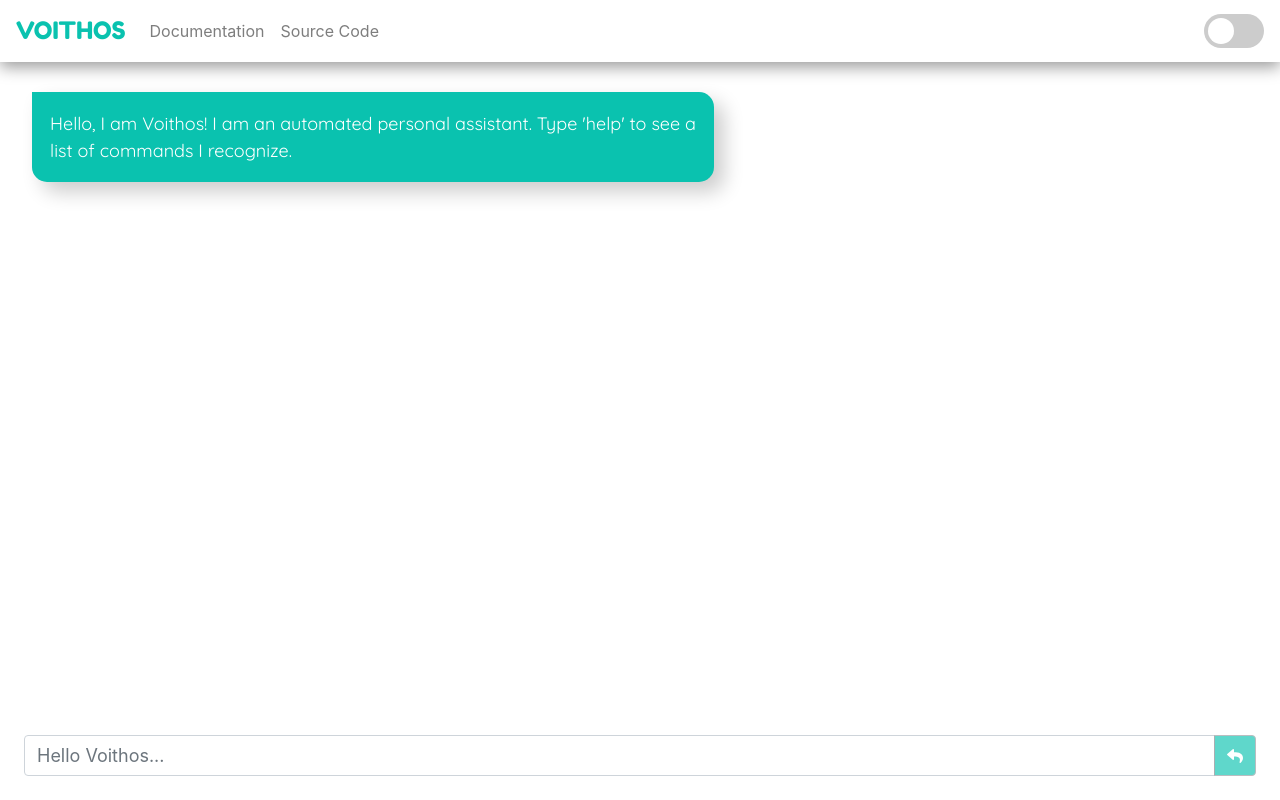
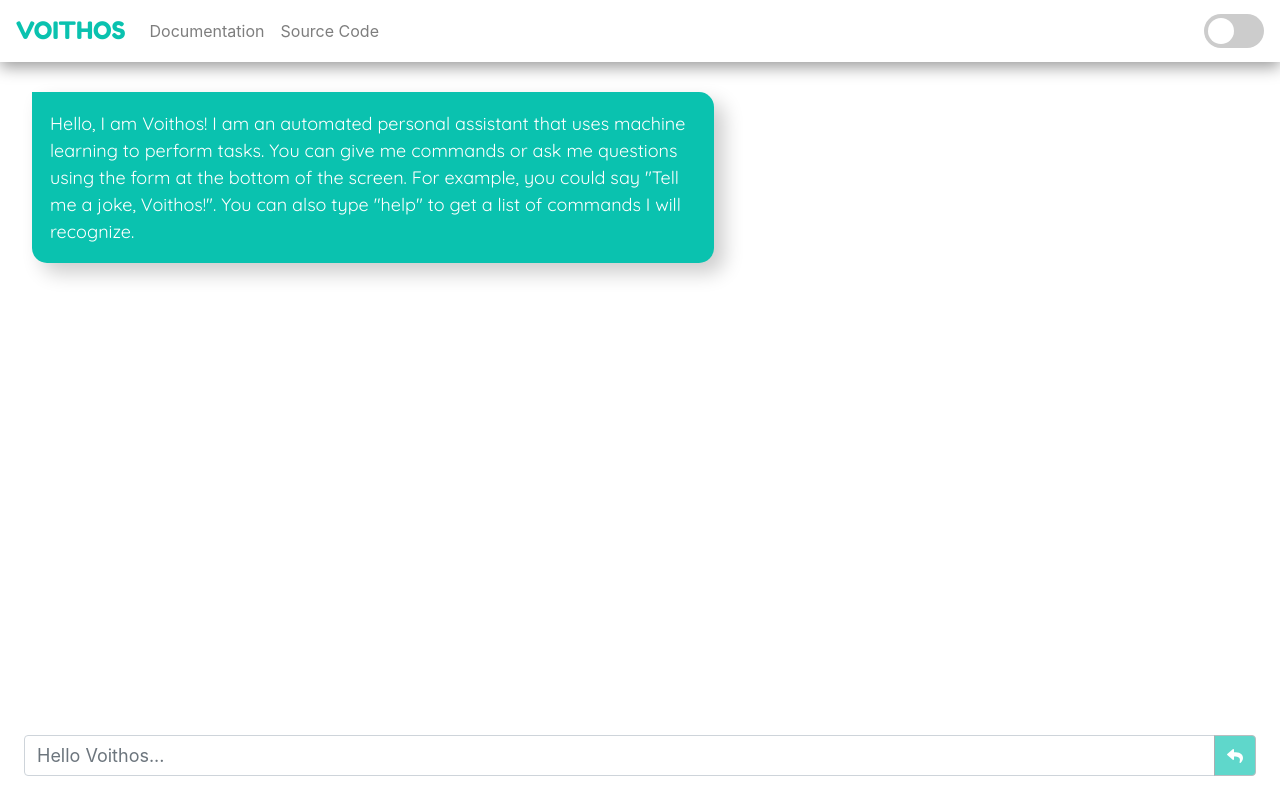
Before and after one commit to aazuspan/Voithos, a React (Create React App) app in the folder frontend/gui/: page / in a window 1280 px wide. Built offline with nearby package versions, Linux system fonts and the light colour scheme.

Commit message:
Split intro into short or long intro based on session storage

```diff
--- a/frontend/gui/src/App.js
+++ b/frontend/gui/src/App.js
@@ -13,9 +13,7 @@ class App extends React.Component {
   }
 
   componentDidMount = () => {
-    if (!sessionStorage.getItem('introduced')) {
-      this.scriptedIntro();
-    }
+    this.scriptedIntro();
   }
 
   // Add a new message object to the list of messages
@@ -43,12 +41,23 @@ class App extends React.Component {
   }
 
   scriptedIntro = () => {
-    this.waitForResponse();
+    let shortIntro = "Hello!"
+    let longIntro = `Hello, I am Voithos! I am an automated personal assistant that
+            uses machine learning to perform tasks. You can give me commands or ask
+            me questions using the form at the bottom of the screen. For example,
+            you could say "Tell me a joke, Voithos!". You can also type "help" to
+            get a list of commands I will recognize.`
 
     let introMessage = {
-      content: "Hello, I am Voithos! I am an automated personal assistant. Type 'help' to see a list of commands I recognize.",
+      content: shortIntro,
       sender: "voithos",
     }
+
+    if (!sessionStorage.getItem('introduced')) {
+      introMessage.content = longIntro;
+    }
+
+    this.waitForResponse();
 
     setTimeout(() => {
       this.stopWaitingForResponse();
```
